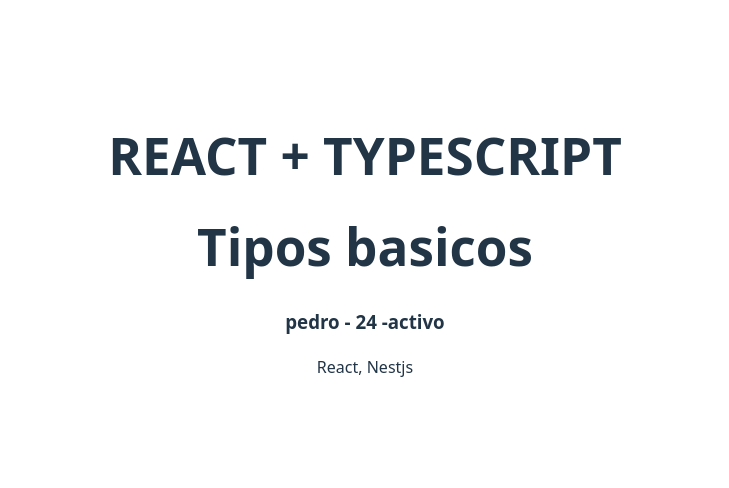
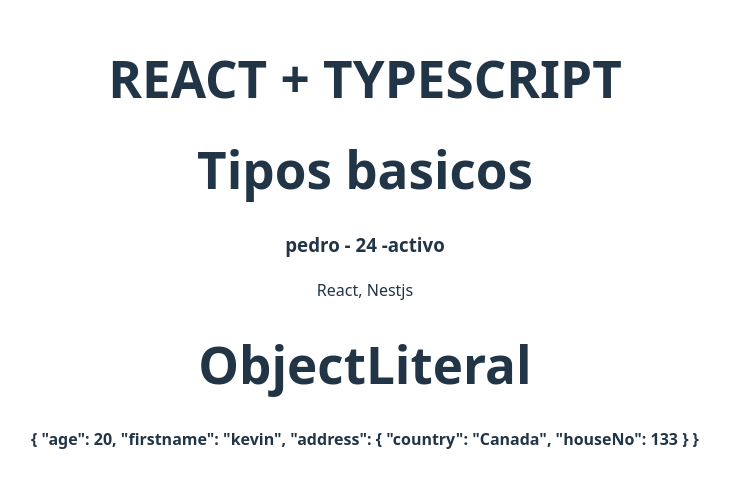
Before and after one commit to Chaparro10/REACT-NATIVE, a React (Vite) app in the folder 01-RESPASO-REACT-TYPESCRIPT/: page / in a window 1280 px wide. Shown: the part 156-644 px from the top of the page, without its empty margins (275-1004 px from the left). Built offline with nearby package versions, Linux system fonts and the light colour scheme.

Commit message:
tipado de objetos

```diff
--- a/01-RESPASO-REACT-TYPESCRIPT/src/App.tsx
+++ b/01-RESPASO-REACT-TYPESCRIPT/src/App.tsx
@@ -3,6 +3,7 @@
 import viteLogo from '/vite.svg'
 import './App.css'
 import { BasicTypes } from './typescript/BasicTypes'
+import ObjectLiteral from './typescript/ObjectLiteral'
 
 function App() {
 
@@ -10,6 +11,7 @@
     <>
     <h1>REACT + TYPESCRIPT</h1>
     <BasicTypes/>
+    <ObjectLiteral/>
     </>
   )
 }
--- /dev/null
+++ b/01-RESPASO-REACT-TYPESCRIPT/src/typescript/ObjectLiteral.tsx
@@ -0,0 +1,38 @@
+interface Person{
+    age:number,
+    firstname:string,
+    address:{
+        country:string,
+        houseNo:number
+    }
+}
+
+type Persontype={
+     age:number,
+    firstname:string,
+    address:{
+        country:string,
+        houseNo:number
+    }
+}
+
+
+const ObjectLiteral = () => {
+  const person:Persontype = {
+    age: 20,
+    firstname: "kevin",
+    address: {
+      country: "Canada",
+      houseNo:133,
+    },
+  };
+  return (
+    <div>
+      <h1>ObjectLiteral</h1>
+
+      <h4>{JSON.stringify(person, null, 2)}</h4>
+    </div>
+  );
+};
+
+export default ObjectLiteral;
```
